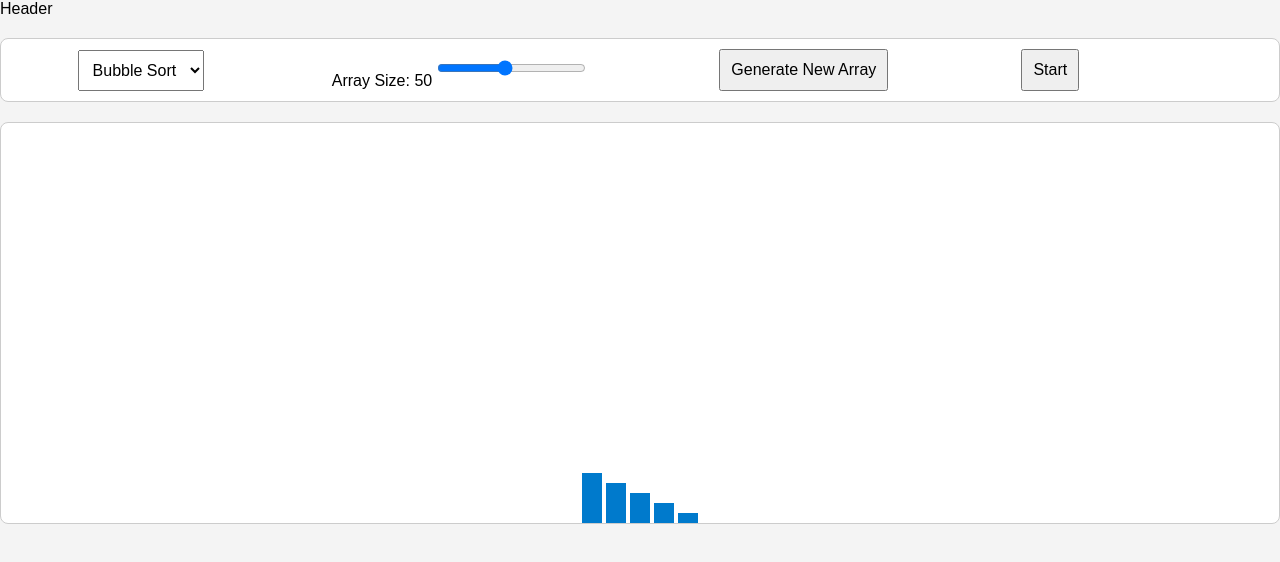
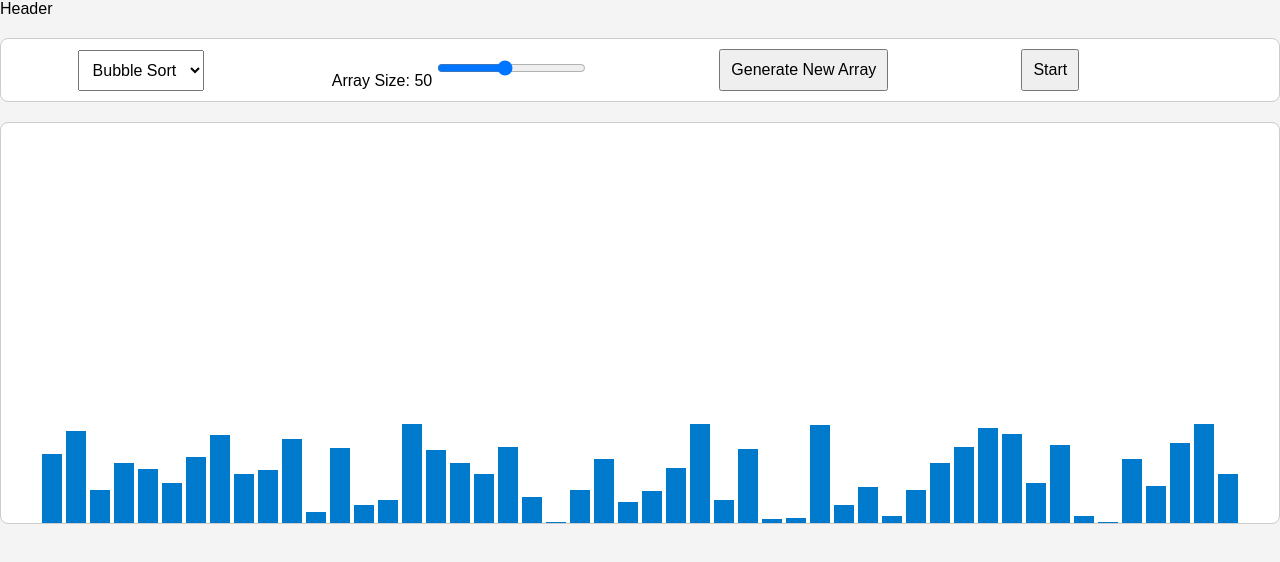
Before and after one commit to thejamesgore/comp-sci, a React (Vite) app: page / in a window 1280 px wide. Shown: the top 562 px of the page. Built offline with nearby package versions, Linux system fonts and the light colour scheme.

Commit message:
moved function to util folder for reuse

```diff
--- a/src/App.jsx
+++ b/src/App.jsx
@@ -1,4 +1,4 @@
-import { useState } from 'react'
+import { useState, useEffect } from 'react'
 
 import './App.css'
 
@@ -6,10 +6,16 @@ import Header from './components/Header'
 import ControlPanel from './components/ControlPanel'
 import Visualiser from './components/Visualiser'
 import { bubbleSort } from './sortingAlgos/algos'
+import { generateRandomArray } from './utils/utils'
 
 function App() {
   const [array, setArray] = useState([50, 40, 30, 20, 10])
   const [animations, setAnimations] = useState([])
+
+  useEffect(() => {
+    const initialArray = generateRandomArray(50)
+    setArray(initialArray)
+  }, [])
 
   const generateNewArray = (newArray) => {
     setArray(newArray)
--- a/src/components/ControlPanel.jsx
+++ b/src/components/ControlPanel.jsx
@@ -1,13 +1,12 @@
 import React, { useState } from 'react'
+import { generateRandomArray } from '../utils/utils'
 
 const ControlPanel = ({ onGenerateNewArray, onStartSort }) => {
   const [arraySize, setArraySize] = useState(50)
   const [isSorting, setIsSorting] = useState(false)
 
   const handleGenerateArray = () => {
-    const array = Array.from({ length: arraySize }, () =>
-      Math.floor(Math.random() * 100)
-    )
+    const array = generateRandomArray(arraySize)
     onGenerateNewArray(array)
     setIsSorting(false) // Reset sorting state when generating a new array
   }
--- /dev/null
+++ b/src/utils/utils.js
@@ -0,0 +1,7 @@
+// utils/arrayUtils.js
+
+export const generateRandomArray = (arraySize) => {
+  return Array.from({ length: arraySize }, () =>
+    Math.floor(Math.random() * 100)
+  )
+}
```
